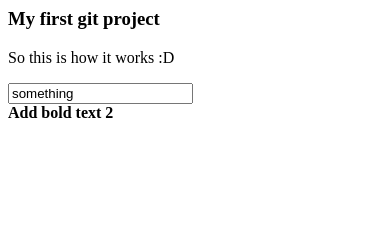
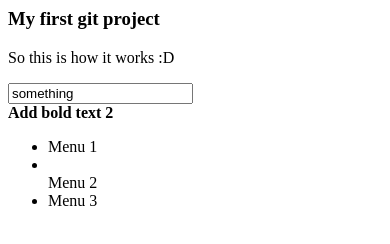
Before and after one commit to Bjurhager/my-first-git, a plain HTML site: page index.html in a window 390 px wide. Drawn offline with Linux system fonts and the light colour scheme.

Commit message:
Mobile menu

```diff
--- a/index.html
+++ b/index.html
@@ -7,6 +7,7 @@
     <p>So this is how it works :D</p>
     <div class="test"><input type="text" value="something"></div>
     <strong>Add bold text 2</strong>
+    <nav><ul><li>Menu 1<li></li>Menu 2</li><li>Menu 3</li></ul></nav>
 <script>
 alert("cool sajt");
 console.log('Eller hur :D  Gillar git');
```
